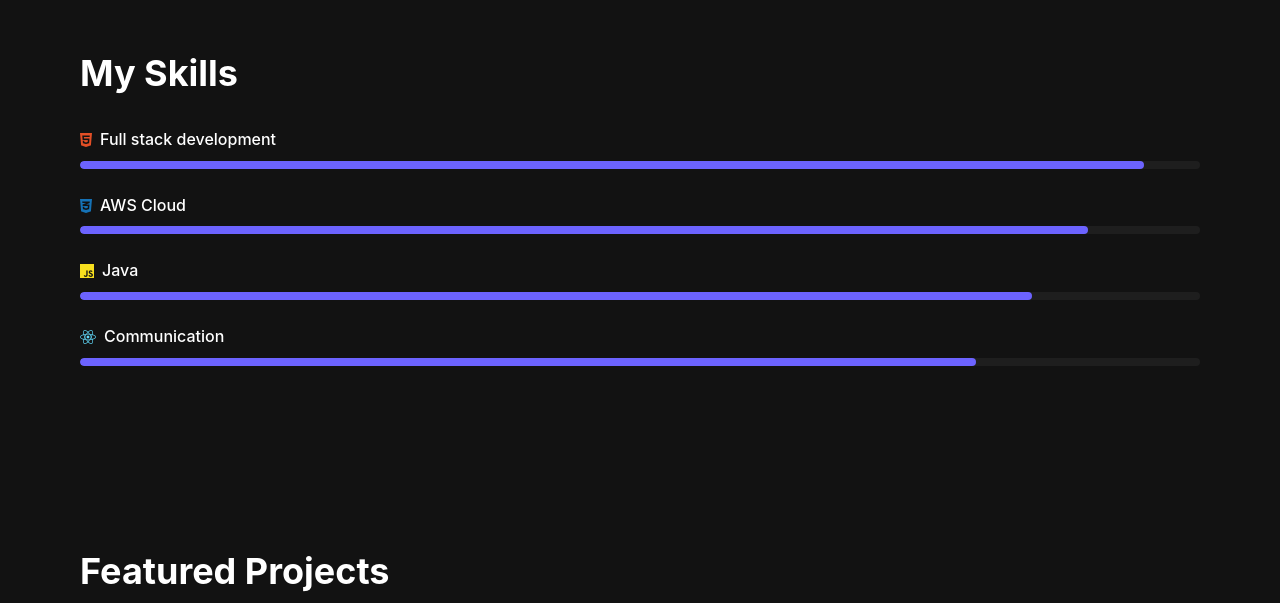
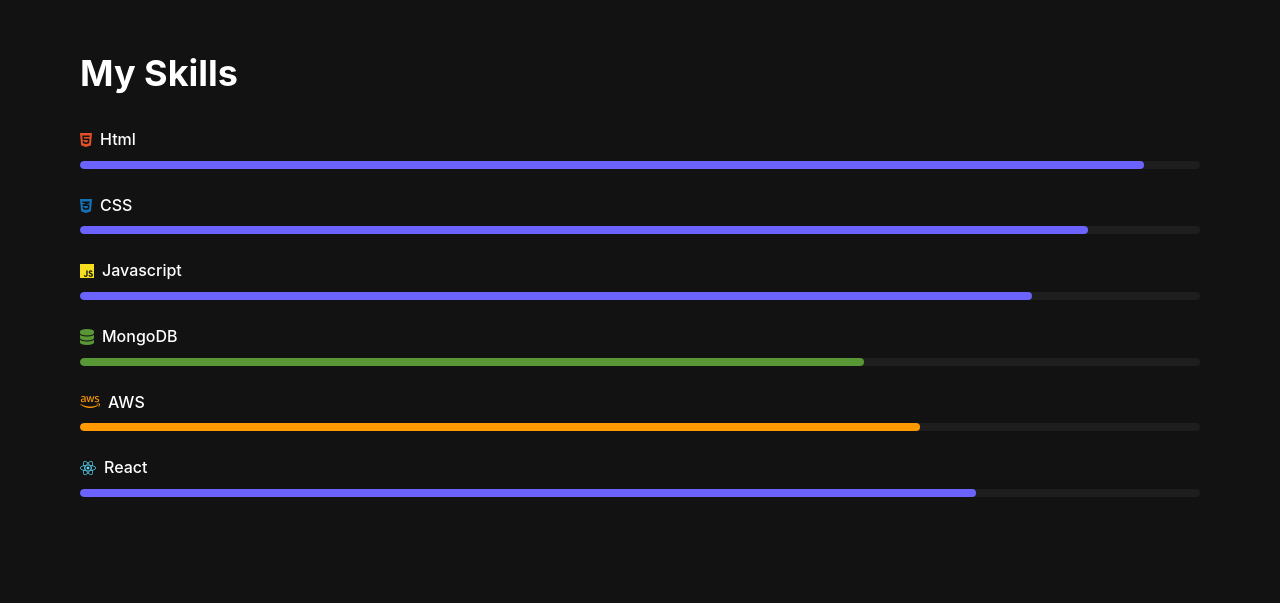
Before and after one commit to Sasmita-Mishra28/portfolio28, a plain HTML site: page index.html in a window 1280 px wide. Shown: the part 1320-1923 px from the top of the page. Drawn offline with Linux system fonts and the light colour scheme.

Commit message:
Update index.html
add icon

```diff
--- a/index.html
+++ b/index.html
@@ -93,7 +93,7 @@
                 <div class="skill">
                     <div class="skill-info">
                         <i class="fab fa-html5" style="color: #e34f26;"></i>
-                        <div class="skill-name">Full stack development</div>
+                        <div class="skill-name">Html</div>
                     </div>
                     <div class="skill-bar">
                         <div class="skill-level" data-level="95"></div>
@@ -102,7 +102,7 @@
                 <div class="skill">
                     <div class="skill-info">
                         <i class="fab fa-css3-alt" style="color: #1572b6;"></i>
-                        <div class="skill-name">AWS Cloud</div>
+                        <div class="skill-name">CSS</div>
                     </div>
                     <div class="skill-bar">
                         <div class="skill-level" data-level="90"></div>
@@ -111,7 +111,7 @@
                 <div class="skill">
                     <div class="skill-info">
                         <i class="fab fa-js" style="color: #f7df1e;"></i>
-                        <div class="skill-name">Java</div>
+                        <div class="skill-name">Javascript</div>
                     </div>
                     <div class="skill-bar">
                         <div class="skill-level" data-level="85"></div>
@@ -119,8 +119,26 @@
                 </div>
                 <div class="skill">
                     <div class="skill-info">
+                        <i class="fas fa-database" style="color: #589636;"></i>
+                        <div class="skill-name">MongoDB</div>
+                    </div>
+                    <div class="skill-bar">
+                        <div class="skill-level" data-level="70" style="background: #589636;"></div>
+                    </div>
+                </div>
+                <div class="skill">
+                    <div class="skill-info">
+                        <i class="fab fa-aws" style="color: #FF9900;"></i>
+                        <div class="skill-name">AWS</div>
+                    </div>
+                    <div class="skill-bar">
+                        <div class="skill-level" data-level="75" style="background: #FF9900;"></div>
+                    </div>
+                </div>
+                <div class="skill">
+                    <div class="skill-info">
                         <i class="fab fa-react" style="color: #61dafb;"></i>
-                        <div class="skill-name">Communication</div>
+                        <div class="skill-name">React</div>
                     </div>
                     <div class="skill-bar">
                         <div class="skill-level" data-level="80"></div>
```
